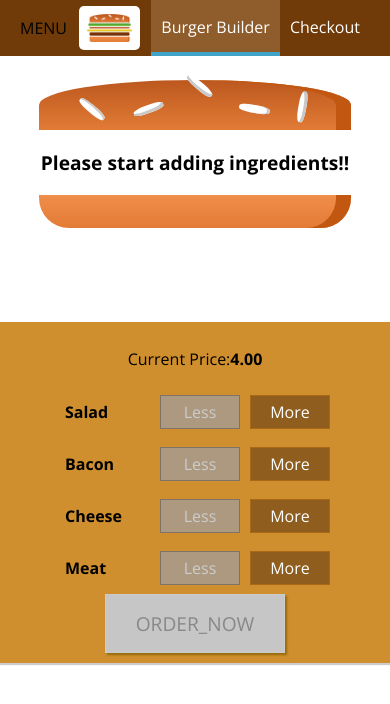
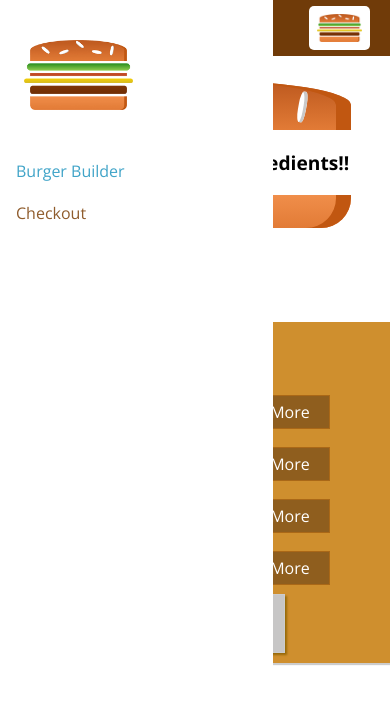
Before and after one commit to arihant-2310/React-The_Burger_Builder_App, a React app: page / in a window 390 px wide. Shown: the top 704 px of the page. Built offline with nearby package versions, Linux system fonts and the light colour scheme.

Commit message:
adds responsive adjustments

```diff
--- a/src/components/Layout/Layout.js
+++ b/src/components/Layout/Layout.js
@@ -2,11 +2,13 @@
 import Auxiliary from '../../hoc/Auxiliary';
 import classes from './Layout.css';
 import Toolbar from '../Navigation/Toolbar/Toolbar';
+import SideDrawer from '../Navigation/SideDrawer/SideDrawer';
 
 const layout = (props) => (
 
     <Auxiliary>
         <Toolbar />
+        <SideDrawer />
         <main className={classes.Content}>
             {props.children}
         </main>
--- a/src/components/Logo/Logo.css
+++ b/src/components/Logo/Logo.css
@@ -1,7 +1,7 @@
 .Logo {
     background-color: white;
     padding: 8px;
-    height: 80%;
+    height: 100%;
     box-sizing: border-box;
     border-radius: 5px;
 }
--- a/src/components/Navigation/NavigationItems/NavigationItem/NavigationItem.css
+++ b/src/components/Navigation/NavigationItems/NavigationItem/NavigationItem.css
@@ -1,19 +1,39 @@
+.NavigationItem{
+    margin: 10px 0;
+    box-sizing:border-box;
+    display:block;
+    width:100%;
+}
+
+.NavigationItem a {
+    color: #8F5C2C;
+    text-decoration: none;
+    width:100%;
+    box-sizing:border-box;
+    display: block;
+}
+
+.NavigationItem a:hover,
+.NavigationItem a:active,
+.NavigationItem a.active {
+    color:#40A4C8;
+}
+
+@media (min-width:500px)
+{
     .NavigationItem{
         margin:0;
-    box-sizing:border-box;
         display:flex;
         height:100%;
+        width:auto;
         align-items:center;
     }
 
     .NavigationItem a {
         color:white;
-    text-decoration: none;
         height:100%;
         padding:16px 10px;
         border-bottom: 4px solid transparent;
-    box-sizing:border-box;
-    display: block;
     }
 
     .NavigationItem a:hover,
@@ -23,3 +43,4 @@
         border-bottom: 4px solid #40A4C8;
         color:white;
     }
+}
--- a/src/components/Navigation/NavigationItems/NavigationItems.css
+++ b/src/components/Navigation/NavigationItems/NavigationItems.css
@@ -3,7 +3,14 @@
     padding: 0;
     list-style: none;
     display:flex;
+    flex-flow: column;
     align-items: center;
     height:100%;
 
 }
+
+@media (min-width:500px) {
+    .NavigationItems {
+        flex-flow: row ;
+    }
+}
--- /dev/null
+++ b/src/components/Navigation/SideDrawer/SideDrawer.css
@@ -0,0 +1,32 @@
+.SideDrawer{
+    position:fixed;
+    width:280px;
+    max-width: 70%;
+    height:100%;
+    left:0;
+    top:0;
+    z-index:200;
+    background-color: white;
+    padding: 32px 16px;
+    box-sizing: border-box;
+    transition: transform 0.3s ease-out;
+}
+
+@media (min-width:500px){
+    .SideDrawer{
+        display: none;
+    }
+}
+
+.Open{
+    transform: translateX(0);
+}
+
+.Close{
+    transform: translateX(-100%);
+}
+
+.Logo{
+    height:11%;
+    margin-bottom: 32px;
+}
--- /dev/null
+++ b/src/components/Navigation/SideDrawer/SideDrawer.js
@@ -0,0 +1,20 @@
+import React from 'react';
+import Logo from '../../Logo/Logo';
+import NavigationItems from '../NavigationItems/NavigationItems';
+import classes from './SideDrawer.css';
+ const sideDrawer = (props) => {
+
+
+    return(
+        <div className={classes.SideDrawer}>
+            <div className={classes.Logo}>
+                <Logo />
+            </div>
+            <nav>
+                <NavigationItems />
+            </nav>
+        </div>
+    );
+ };
+
+ export default sideDrawer;
--- a/src/components/Navigation/Toolbar/Toolbar.css
+++ b/src/components/Navigation/Toolbar/Toolbar.css
@@ -16,3 +16,13 @@
 .Toolbar nav {
     height:100%;
 }
+
+.Logo{
+    height:80%;
+}
+
+@media (max-width:499px){
+    .DesktopOnly {
+        display: none;
+    }
+}
--- a/src/components/Navigation/Toolbar/Toolbar.js
+++ b/src/components/Navigation/Toolbar/Toolbar.js
@@ -6,8 +6,10 @@
 const toolbar = (props) => (
     <header className={classes.Toolbar}>
         <div>MENU</div>
-        <Logo />
-        <nav>
+        <div className={classes.Logo}>
+            <Logo />
+        </div>
+        <nav className={classes.DesktopOnly}>
             <NavigationItems />
         </nav>
     </header>
```
Lines whose indentation alone changed are shown as unchanged.
